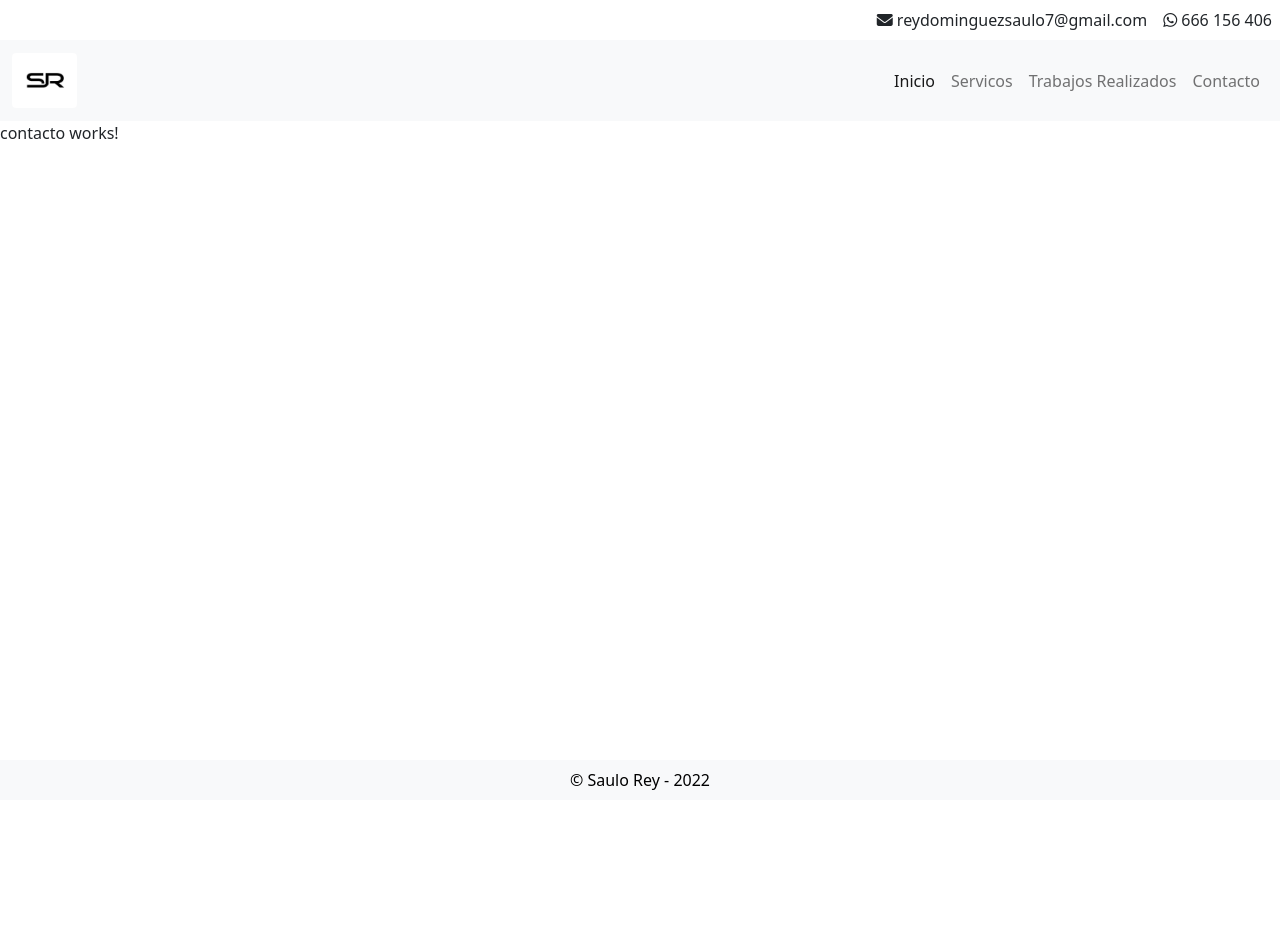
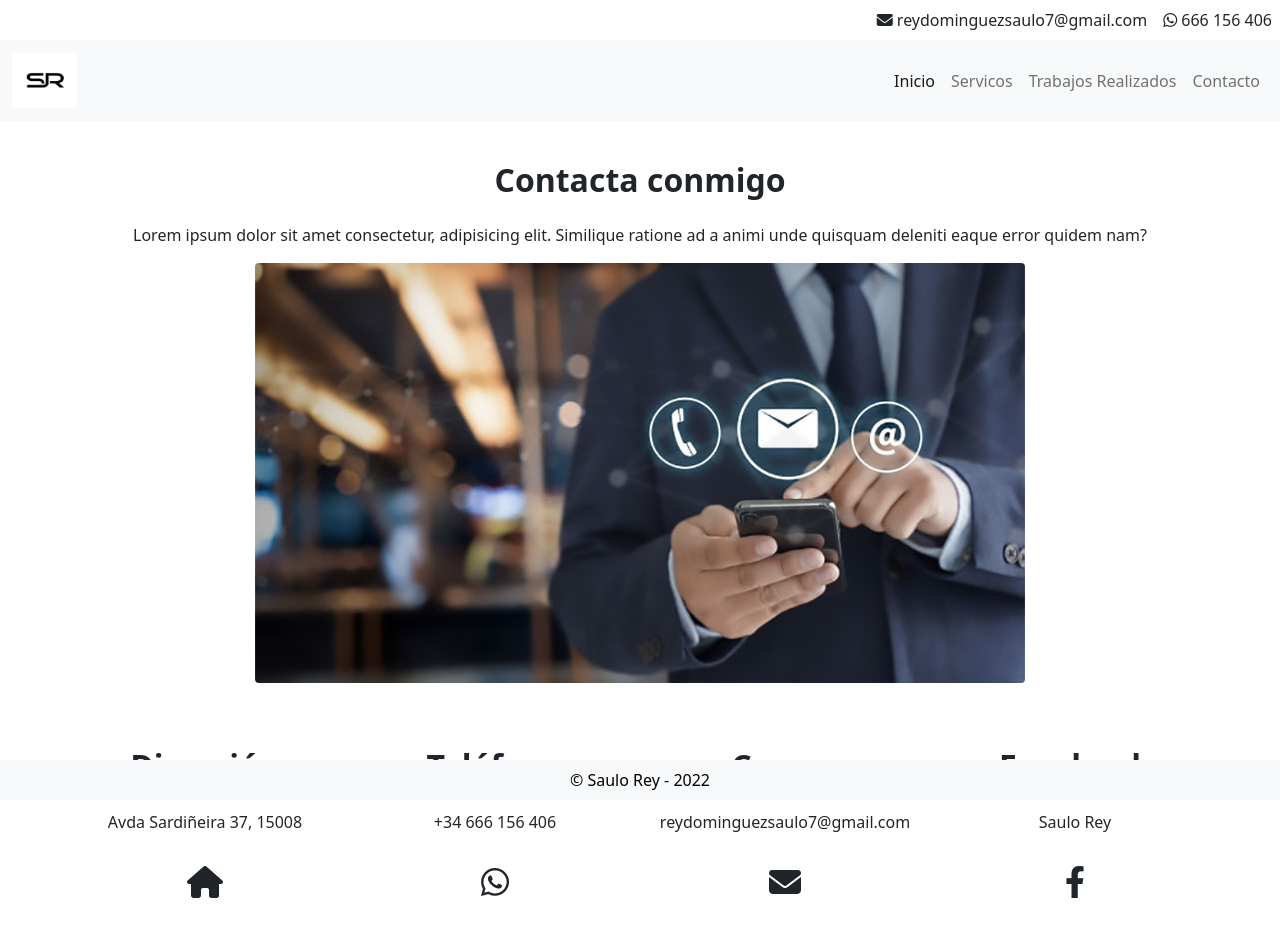
Before and after one commit to Saulo-cloud/SWP, an Angular app: page /contacto in a window 1280 px wide. Shown: the top 936 px of the page. Before the commit the page ends 800 px from the top, so only its background shows below. Built offline with nearby package versions, Linux system fonts and the light colour scheme.

Commit message:
Añado pestaña Contacto

```diff
--- a/src/app/contacto/contacto.component.html
+++ b/src/app/contacto/contacto.component.html
@@ -1 +1,41 @@
-<p>contacto works!</p>
+<div class="contacto p-4">
+    <h2 class="text-center p-3"><strong>Contacta conmigo</strong></h2>
+    <p class="text-center">Lorem ipsum dolor sit amet consectetur, adipisicing elit. Similique ratione ad a animi unde
+        quisquam deleniti eaque error quidem nam?</p>
+
+    <img class="d-block mx-auto rounded" src="../../assets/img/contacto/contacto.jpg" alt="">
+
+    <div class="grid-container row text-center p-5">
+
+        <div class="col-sm">
+            <h2 class="p-3"><strong>Dirección</strong></h2>
+            {{direction}} <br>
+            <i class="fa-solid fa-house fa-2xl p-5"></i>
+        </div>
+
+        <div class="col-sm">
+            <h2 class="p-3"><strong>Teléfono</strong></h2>
+            <a target="_blank" href="https://whatsapp.com" class="text-dark text-decoration-none">
+                {{phone}} <br>
+                <i class="fa-brands fa-whatsapp fa-2xl p-5"></i>
+            </a>
+        </div>
+
+        <div class="col-sm">
+            <h2 class="p-3"><strong>Correo</strong></h2>
+            <a target="_blank" href="https://gmail.com" class="text-dark text-decoration-none">
+                {{gmail}} <br>
+                <i class="fa-solid fa-envelope fa-2xl p-5"></i>
+            </a>
+        </div>
+
+        <div class="col-sm">
+            <h2 class="p-3"><strong>Facebook</strong></h2>
+            <a target="_blank" href="https://facebook.com" class="text-dark text-decoration-none">
+                Saulo Rey <br>
+                <i class="fa-brands fa-facebook-f fa-2xl p-5"></i>
+            </a>
+        </div>
+
+    </div>
+</div>
--- a/src/app/contacto/contacto.component.ts
+++ b/src/app/contacto/contacto.component.ts
@@ -7,6 +7,10 @@ import { Component, OnInit } from '@angular/core';
 })
 export class ContactoComponent implements OnInit {
 
+  public direction: any = 'Avda Sardiñeira 37, 15008';
+  public phone: any = '+34 666 156 406';
+  public gmail: any = 'reydominguezsaulo7@gmail.com';
+
   constructor() { }
 
   ngOnInit(): void {
```
